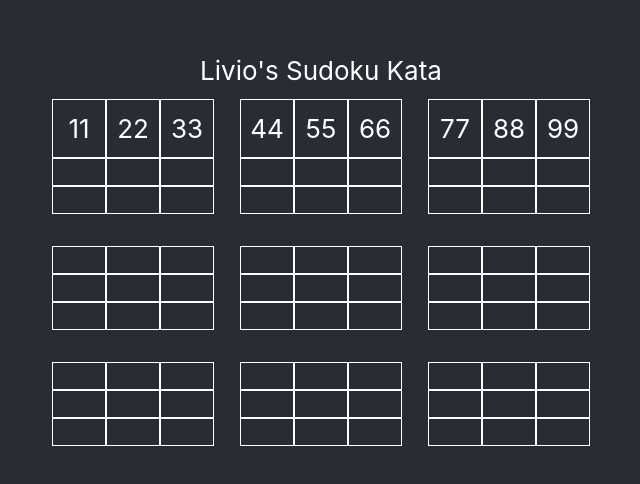
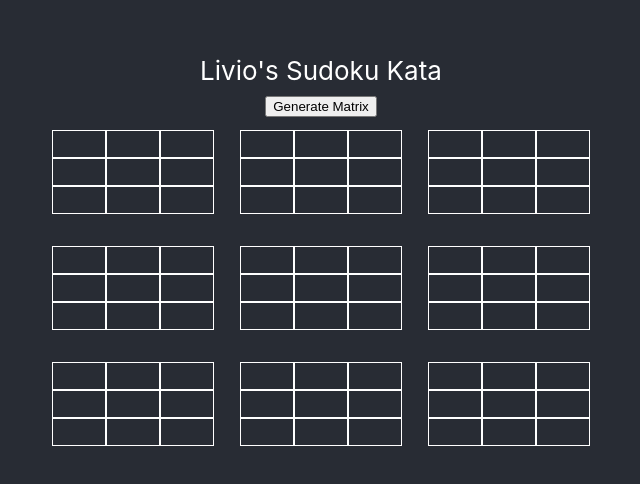
Before and after one commit to MrFrank75/SudokuReact, a React (Create React App) app: page / in a window 1280 px wide. Shown: the part 140-624 px from the top of the page, without its empty margins (319-959 px from the left). Built offline with nearby package versions, Linux system fonts and the light colour scheme.

Commit message:
Matrix initialization encapsulated in a component

```diff
--- a/src/App.js
+++ b/src/App.js
@@ -1,34 +1,29 @@
 import React from 'react';
 import SudokuGridContainer from './SudokuGridContainer';
+import SudokuMatrixGenerator from './SudokuMatrixGenerator';
 
 import './App.css';
 
 class App extends React.Component{
 
-//   state = {
-//     repos : [],
-//     profiles : [],
-//   }
+  state = {
+    initialSudokuMatrix : []
+  }
 
-//   addRepoList = (repoList) =>{
-//     this.setState(prevState => ({
-//       repos : repoList
-//     }))
-//     console.log(this.state.repos);
-//   }
+  generateInitialMatrix = (sudokuMatrix) =>{
+    console.log(this.state.repos);
+    this.setState(prevState => ({
+      initialSudokuMatrix : sudokuMatrix
+    }))
 
-//   addNewProfile = (gitHubProfile) =>{
-//     console.log(gitHubProfile);
-//     this.setState(prevState => ({
-//       profiles : [...prevState.profiles, gitHubProfile]
-//     }))
-//   }
+  }
 
   render(){
      return (
       <div className="App-header">
         {this.props.title}
-        <SudokuGridContainer />
+        <SudokuMatrixGenerator matrixGenerationHandler = {this.generateInitialMatrix} />
+        <SudokuGridContainer sudokuMatrix={this.state.initialSudokuMatrix} />
       </div>
      );
   }
--- a/src/SudokuGridContainer.js
+++ b/src/SudokuGridContainer.js
@@ -4,17 +4,13 @@ import SudokuGrid from './SudokuGrid';
 
 class SudokuGridContainer extends React.Component
 {
-    state = {
-        matrix: [[11,22,33],[44,55,66],[77,88,99],4,5,6,7,8,9]
-    }
-
     render(){
         return(
             <div>
                 <div className="SudokuGridContainerSingleLine" >
-                        <SudokuGrid {...this.state.matrix[0]} ></SudokuGrid>
-                        <SudokuGrid {...this.state.matrix[1]}></SudokuGrid>
-                        <SudokuGrid {...this.state.matrix[2]}></SudokuGrid>
+                        <SudokuGrid {...this.props.sudokuMatrix[0]} ></SudokuGrid>
+                        <SudokuGrid {...this.props.sudokuMatrix[1]}></SudokuGrid>
+                        <SudokuGrid {...this.props.sudokuMatrix[2]}></SudokuGrid>
                 </div>
                 <div className="SudokuGridContainerSingleLine">
                         <SudokuGrid ></SudokuGrid>
--- /dev/null
+++ b/src/SudokuMatrixGenerator.js
@@ -0,0 +1,21 @@
+import React from 'react';
+
+class SudokuMatrixGenerator extends React.Component{
+
+    generateMatrix = async (event) => {
+        event.preventDefault();
+        this.props.matrixGenerationHandler([[11,22,38],[44,55,66],[77,88,98],4,5,6,7,8,99])
+    }
+
+    render(){
+        return (
+            <div>
+            <form action="" onSubmit={this.generateMatrix}>
+                <button>Generate Matrix</button>
+            </form>
+            </div>
+            );
+     }
+}
+
+export default SudokuMatrixGenerator
```
